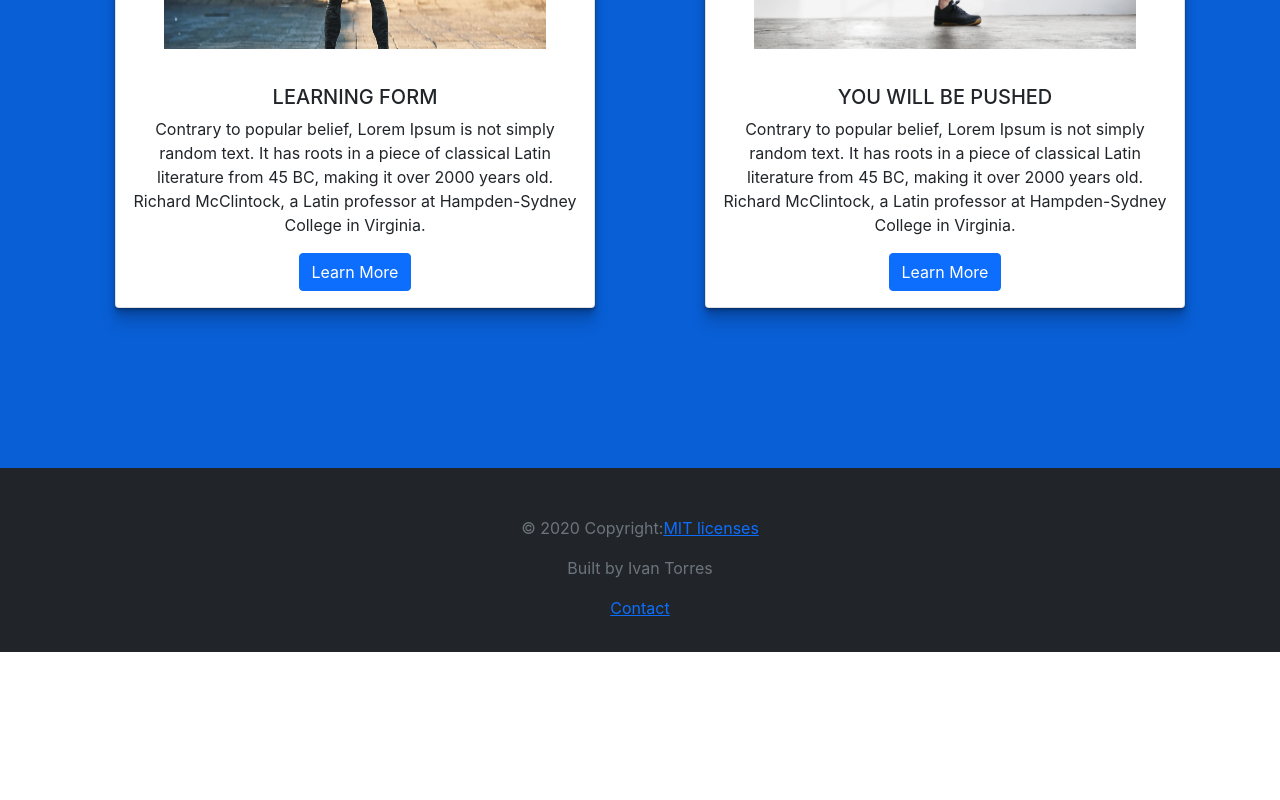
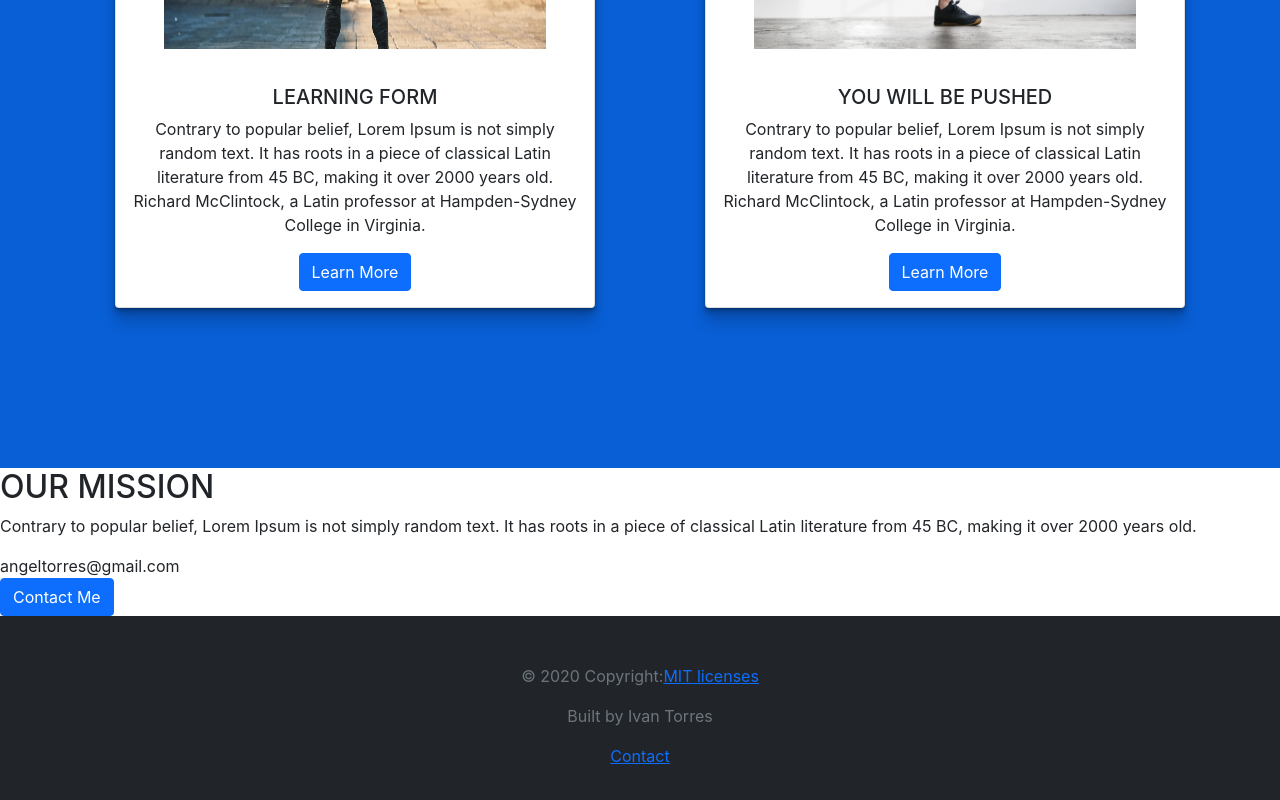
Before and after one commit to IvanTorresMia/angel-site-frontend, a React (Create React App) app: page / in a window 1280 px wide. Shown: the part 2579-3379 px from the top of the page. Before the commit the page ends 3231 px from the top, so only its background shows below. Built offline with nearby package versions, Linux system fonts and the light colour scheme; no server answers.

Commit message:
started comp 4

```diff
--- a/src/App.css
+++ b/src/App.css
@@ -136,6 +136,11 @@ nav {
   font-size: 38px;
   font-weight: bolder;
 }
+
+
+
+/* ******************** Comp4 ******************** */
+
 
 
 
--- a/src/Components/HomePage/index.js
+++ b/src/Components/HomePage/index.js
@@ -3,6 +3,7 @@ import Header from '../Header';
 import Home from '../Home';
 import Comp2 from '../HomePageComponents/Comp2';
 import Comp3 from '../HomePageComponents/Comp3';
+import Comp4 from '../HomePageComponents/Comp4';
 
 const HomePage = () => {
   return (
@@ -10,6 +11,7 @@ const HomePage = () => {
     <Header />
     <Comp2 />
     <Comp3 />
+    <Comp4 />
     </>
   )
 }
--- /dev/null
+++ b/src/Components/HomePageComponents/Comp4.js
@@ -0,0 +1,21 @@
+import React from "react";
+import Button from "react-bootstrap/esm/Button";
+
+const Comp4 = () => {
+  return (
+    <div>
+      <h2>OUR MISSION</h2>
+      <div>
+        <p>
+          Contrary to popular belief, Lorem Ipsum is not simply random text. It
+          has roots in a piece of classical Latin literature from 45 BC, making
+          it over 2000 years old.
+        </p>
+        <span>angeltorres@gmail.com</span><br/>
+        <Button>Contact Me</Button>
+      </div>
+    </div>
+  );
+};
+
+export default Comp4;
```
